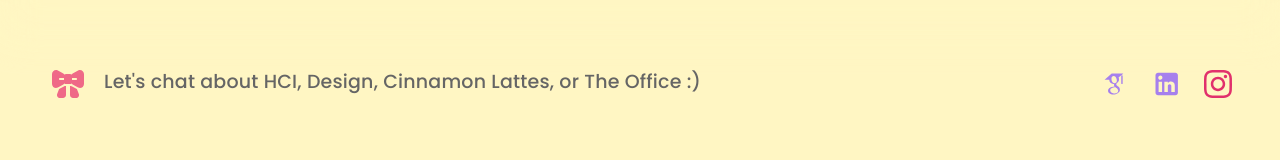
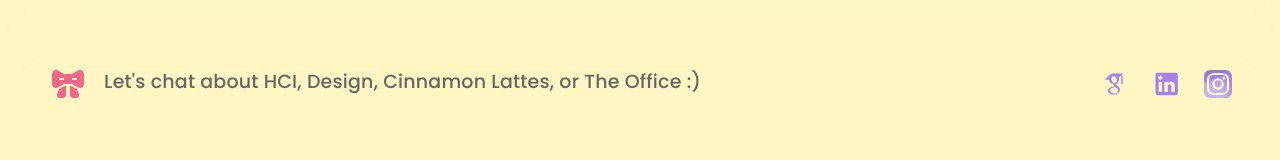
Before and after one commit to anurag12sharma/ishita-portfolio, a React (Vite) app: page /about in a window 1280 px wide. Shown: the part 3348-3508 px from the top of the page. Built offline with nearby package versions, Linux system fonts and the light colour scheme; a web font is replaced by a local one.

Commit message:
socials links added

```diff
--- a/src/components/common/Footer.jsx
+++ b/src/components/common/Footer.jsx
@@ -181,17 +181,14 @@ const Footer = () => {
 
           {/* Right: Social Icons */}
           <div className="flex items-center gap-6">
-            <a href="#" className="hover:scale-110 transition-transform">
+            <a href="https://scholar.google.com/citations?hl=en&user=f9tIxwcAAAAJ&view_op=list_works&gmla=AElLoL2B6rnhopUEXunJEYlLI8yjVvTiWFNetu6uZu1GeGgzwuz1gvkKfmBVV32Djv9tiyvgk3sJnp27x9eKyxB5" className="hover:scale-110 transition-transform" target='_blank'>
               <img src="/images/img_academicons_google_scholar.svg" alt="Google Scholar" className="w-6 h-6 sm:w-7 sm:h-7 opacity-70 hover:opacity-100" />
             </a>
-            <a href="#" className="hover:scale-110 transition-transform">
+            <a href="https://www.linkedin.com/in/ishita-gupta-a05083212?utm_source=share&utm_campaign=share_via&utm_content=profile&utm_medium=ios_app" className="hover:scale-110 transition-transform" target='_blank'>
               <img src="/images/img_mdi_linkedin.svg" alt="LinkedIn" className="w-6 h-6 sm:w-7 sm:h-7 opacity-70 hover:opacity-100" />
             </a>
-            <a href="#" className="hover:scale-110 transition-transform text-[#E1306C]">
-              {/* Instagram SVG Fallback since file might be missing or different */}
-              <svg className="w-6 h-6 sm:w-7 sm:h-7 fill-current" viewBox="0 0 24 24" xmlns="http://www.w3.org/2000/svg">
-                <path d="M12 2.163c3.204 0 3.584.012 4.85.07 3.252.148 4.771 1.691 4.919 4.919.058 1.265.069 1.645.069 4.849 0 3.205-.012 3.584-.069 4.849-.149 3.225-1.664 4.771-4.919 4.919-1.266.058-1.644.07-4.85.07-3.204 0-3.584-.012-4.849-.07-3.26-.149-4.771-1.699-4.919-4.92-.058-1.265-.07-1.644-.07-4.849 0-3.204.013-3.583.07-4.849.149-3.227 1.664-4.771 4.919-4.919 1.266-.057 1.645-.069 4.849-.069zm0-2.163c-3.259 0-3.667.014-4.947.072-4.358.2-6.78 2.618-6.98 6.98-.059 1.281-.073 1.689-.073 4.948 0 3.259.014 3.668.072 4.948.2 4.358 2.618 6.78 6.98 6.98 1.281.058 1.689.072 4.948.072 3.259 0 3.668-.014 4.948-.072 4.354-.2 6.782-2.618 6.979-6.98.059-1.28.073-1.689.073-4.948 0-3.259-.014-3.667-.072-4.947-.196-4.354-2.617-6.78-6.979-6.98-1.281-.059-1.69-.073-4.949-.073zm0 5.838c-3.403 0-6.162 2.759-6.162 6.162s2.759 6.163 6.162 6.163 6.162-2.759 6.162-6.163c0-3.403-2.759-6.162-6.162-6.162zm0 10.162c-2.209 0-4-1.79-4-4 0-2.209 1.791-4 4-4s4 1.791 4 4c0 2.21-1.791 4-4 4zm6.406-11.845c-.796 0-1.441.645-1.441 1.44s.645 1.44 1.441 1.44c.795 0 1.439-.645 1.439-1.44s-.644-1.44-1.439-1.44z" />
-              </svg>
+            <a href="https://www.instagram.com/_i.s.h.i.t.a_15?igsh=MWV6aGxuODVvZTE3&utm_source=qr" target='_blank' className="hover:scale-110 transition-transform">
+              <img src="/images/ig.svg" alt="" className="w-6 h-6 sm:w-7 sm:h-7 opacity-70 hover:opacity-100"/>
             </a>
           </div>
         </div>
--- a/src/pages/GenderBiasResearch/index.jsx
+++ b/src/pages/GenderBiasResearch/index.jsx
@@ -19,7 +19,7 @@ const GenderBiasResearchPage = () => {
         <main>
           {/* Slide 1: Title Slide */}
           <div>
-            <img src="./public/images/gender-11.svg" alt="" />
+            <img src="images/gender-11.svg" alt="" />
           </div>
         </main>
 
```
Also changed, not shown: public/images/ig.svg (added).
